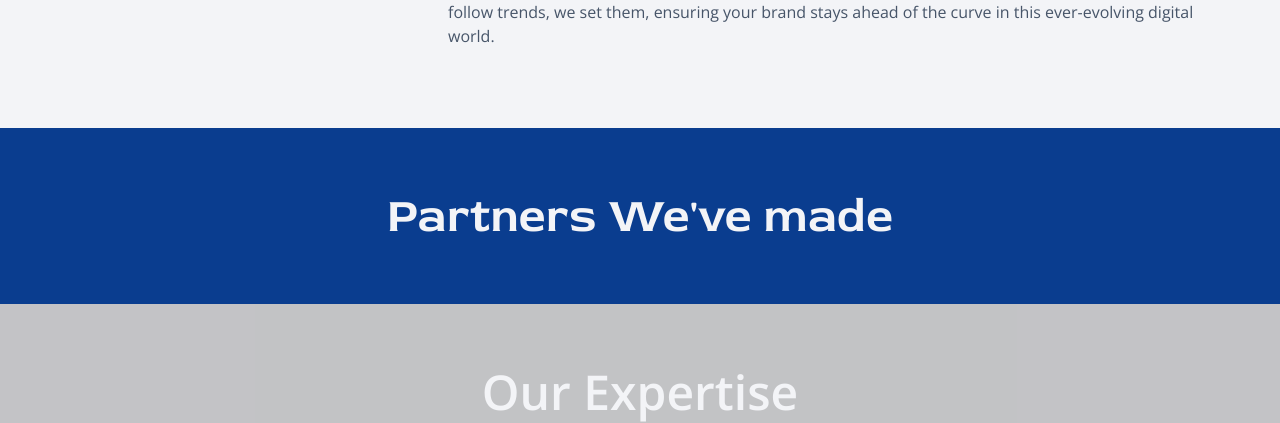
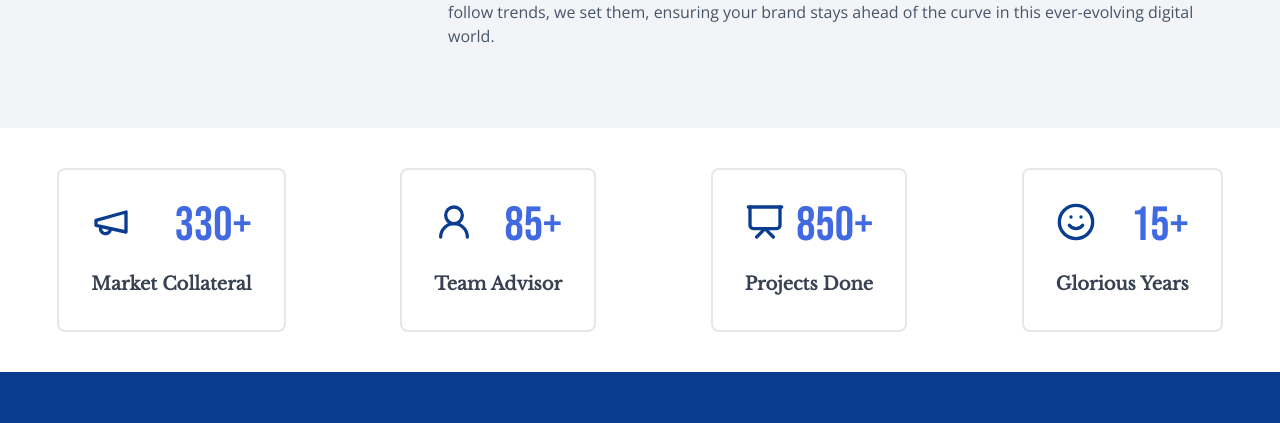
Before and after one commit to kumarayushkumar/washington-advert, a React (Vite) app: page / in a window 1280 px wide. Shown: the part 1120-1543 px from the top of the page. Built offline with nearby package versions, Linux system fonts and the light colour scheme.

Commit message:
Add new components: PageHero.tsx, StatsCard.tsx, and Stats.tsx

```diff
--- /dev/null
+++ b/src/components/PageHero.tsx
@@ -0,0 +1,17 @@
+export default function PageHero({ heading }: { heading: string }) {
+  return (
+    <>
+      <div className="bg-accent">
+        <h1 className="text-5xl pt-6 md:pt-24 font-sub  font-semibold">
+          {heading}
+        </h1>
+      </div>
+      <svg xmlns="http://www.w3.org/2000/svg" viewBox="0 100 1440 120">
+        <path
+          fill="#0A3D91"
+          fill-opacity="1"
+          d="M0,128L120,144C240,160,480,192,720,192C960,192,1200,160,1320,144L1440,128L1440,0L1320,0C1200,0,960,0,720,0C480,0,240,0,120,0L0,0Z"></path>
+      </svg>
+    </>
+  )
+}
--- /dev/null
+++ b/src/components/card/StatsCard.tsx
@@ -0,0 +1,24 @@
+export default function StatsCard({
+  icon,
+  value,
+  title
+}: {
+  icon: React.ReactNode
+  value: string
+  title: string
+}) {
+  // gradient in tailwindcss
+  return (
+    <div className="bg-white p-8 rounded-lg border-2 border-gray-200 hover:border-2 hover:border-accent/30 hover:shadow-lg transition duration-[400ms] ease-in-out">
+      <div className="flex justify-between">
+        <div className="text-center text-primary-500 text-accent">{icon}</div>
+        <h3 className="text-xl md:text-3xl lg:text-5xl text-secondary font-main ">
+          {value}
+        </h3>
+      </div>
+      <p className="text-gray-700 mt-5 font-semibold font-highlight text-sm md:text-base lg:text-lg">
+        {title}
+      </p>
+    </div>
+  )
+}
--- /dev/null
+++ b/src/components/home/Stats.tsx
@@ -0,0 +1,42 @@
+import { Megaphone, Presentation, Smile, UserRound } from 'lucide-react'
+
+import StatsCard from '../card/StatsCard'
+
+export default function Stats() {
+  const stats = [
+    {
+      icon: <Megaphone size={40} />,
+      value: '330+',
+      title: 'Market Collateral'
+    },
+    {
+      icon: <UserRound size={40} />,
+      value: '85+',
+      title: 'Team Advisor'
+    },
+    {
+      icon: <Presentation size={40} />,
+      value: '850+',
+      title: 'Projects Done'
+    },
+    {
+      icon: <Smile size={40} />,
+      value: '15+',
+      title: 'Glorious Years'
+    }
+  ]
+  return (
+    <section id="stats" className=" bg-white py-10 ">
+      <div className="flex justify-around">
+        {stats.map((stat, index) => (
+          <StatsCard
+            key={index}
+            icon={stat.icon}
+            value={stat.value}
+            title={stat.title}
+          />
+        ))}
+      </div>
+    </section>
+  )
+}
--- a/src/pages/Home.tsx
+++ b/src/pages/Home.tsx
@@ -5,12 +5,14 @@ import HomeOverview from '@/components/home/HomeOverview'
 import LetsTalk from '@/components/home/LetsTalk'
 import Expertise from '@/components/home/Expertise'
 import Testimonial from '@/components/home/Testimonial'
+import Stats from '@/components/home/Stats'
 
 export default function Home() {
   return (
     <>
       <Hero />
       <HomeOverview />
+      <Stats />
       <Client />
       <Expertise />
       <Testimonial />
--- a/src/pages/Industries.tsx
+++ b/src/pages/Industries.tsx
@@ -11,6 +11,7 @@ import {
 import { RiGovernmentFill } from 'react-icons/ri'
 import { GiLipstick } from 'react-icons/gi'
 import { FaComputer } from 'react-icons/fa6'
+import PageHero from '@/components/PageHero'
 
 export function Industries() {
   const industries = [
@@ -76,19 +77,9 @@ export function Industries() {
     }
   ]
   return (
-    <section className="">
+    <section id="industries" className="">
       <div className="text-center text-whiteout bg-whiteout">
-        <div className="bg-accent">
-          <h1 className="text-5xl pt-6 md:pt-24 font-sub  font-semibold">
-            Industries We Serve
-          </h1>
-        </div>
-        <svg xmlns="http://www.w3.org/2000/svg" viewBox="0 100 1440 120">
-          <path
-            fill="#0A3D91"
-            fill-opacity="1"
-            d="M0,128L120,144C240,160,480,192,720,192C960,192,1200,160,1320,144L1440,128L1440,0L1320,0C1200,0,960,0,720,0C480,0,240,0,120,0L0,0Z"></path>
-        </svg>
+        <PageHero heading="Industries We Serve" />
         <div className="grid grid-cols-1 sm:grid-cols-2 md:grid-cols-3 gap-4 md:gap-14 py-8 px-6 md:py-14 md:px-16 ">
           {industries.map((industry, index) => (
             <IndustriesCard
```
